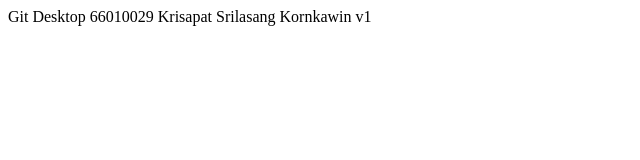
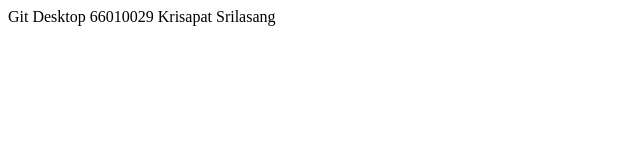
Before and after one commit to krisapat/git101, a plain HTML site: page index.html in a window 1280 px wide. Shown: the whole page, without its empty margins (0-640 px from the left). Drawn offline with Linux system fonts and the light colour scheme.

Commit message:
Update index.html

```diff
--- a/index.html
+++ b/index.html
@@ -6,6 +6,6 @@
     <title>Document</title>
 </head>
 <body>
-    Git Desktop 66010029 Krisapat Srilasang Kornkawin v1
+    Git Desktop 66010029 Krisapat Srilasang
 </body>
 </html>
```
